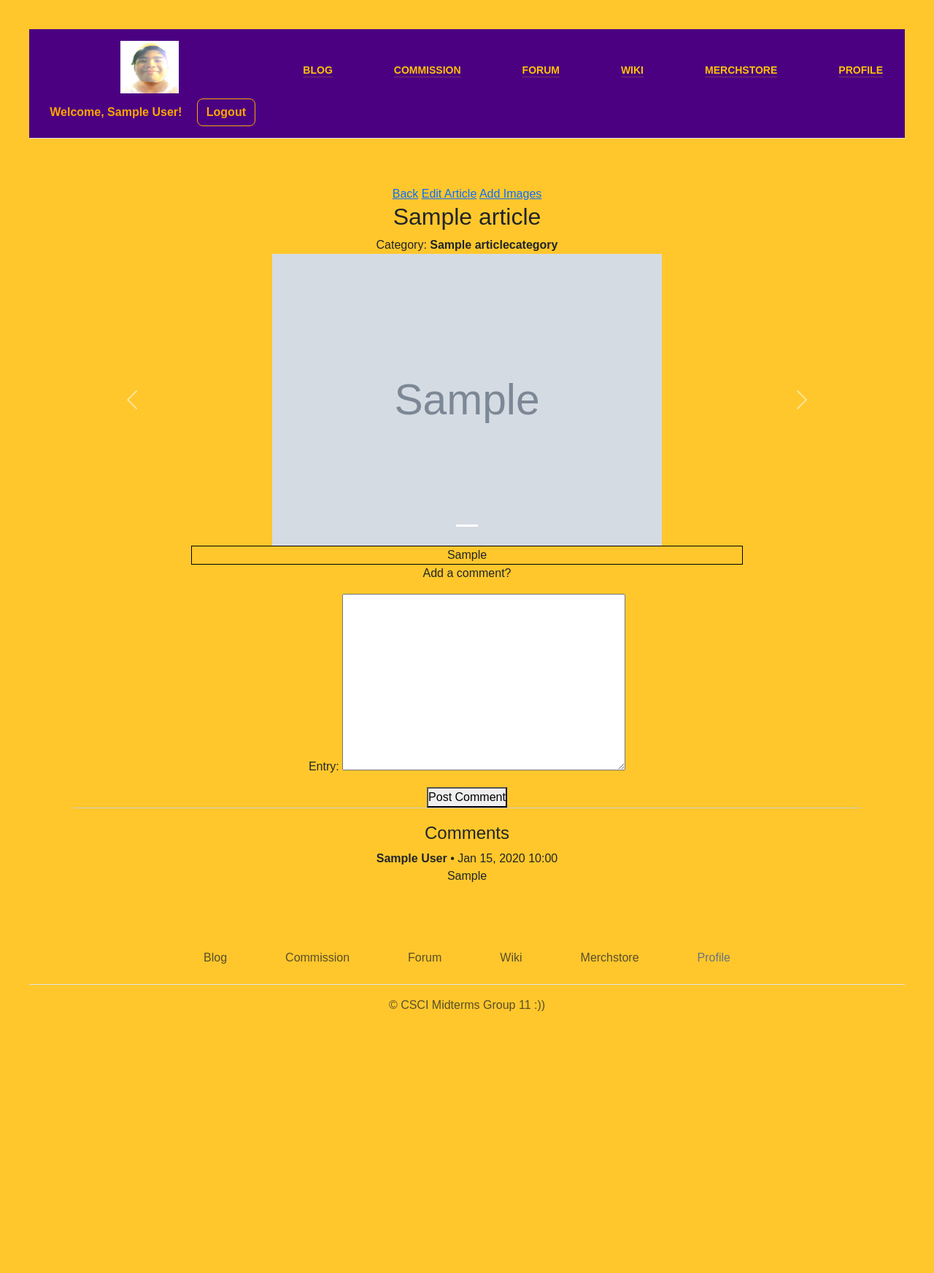
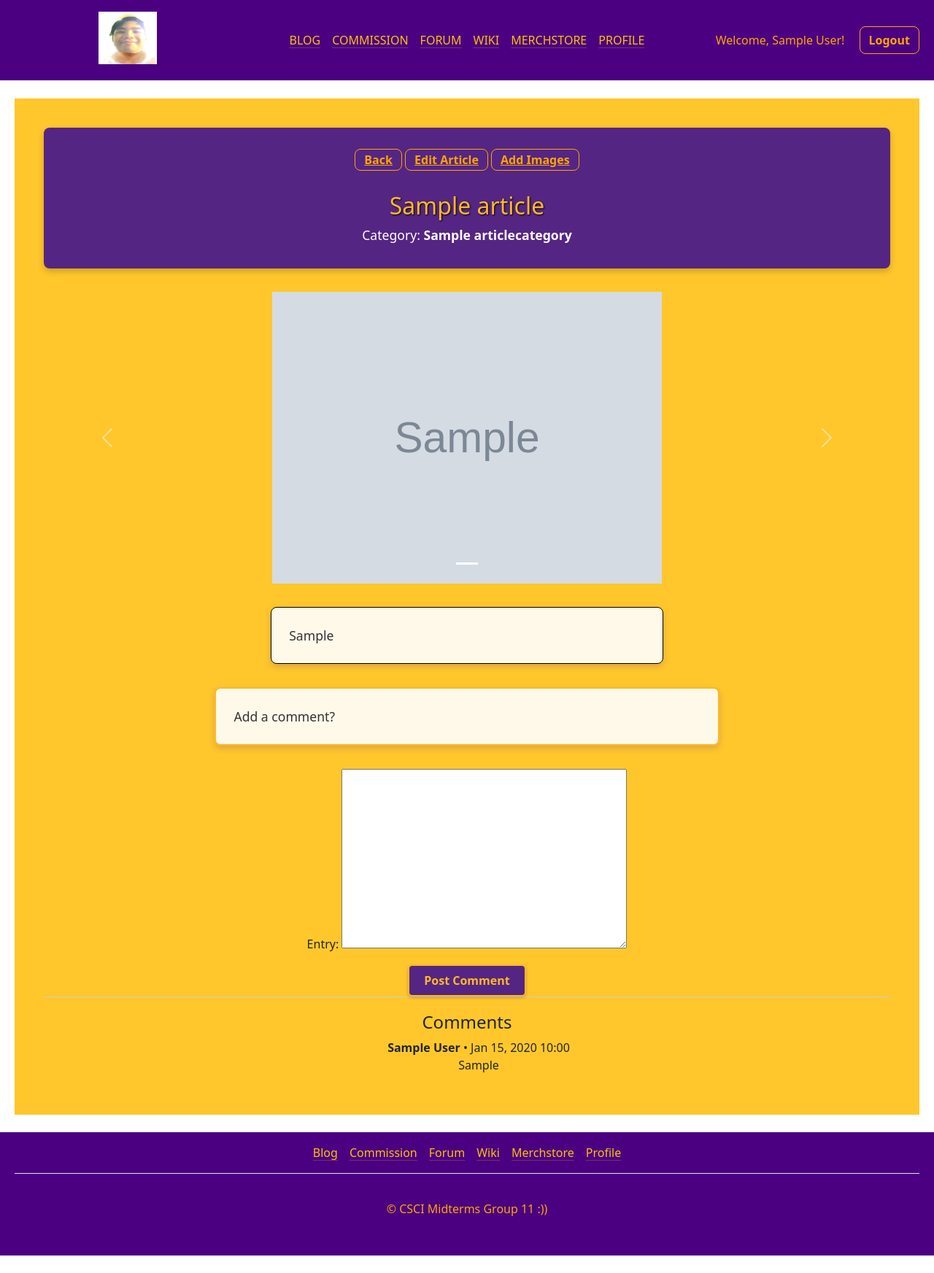
Before and after one commit to miksingsoju/hobbysite-CD-11, a Django app: page /wiki/article/1/ in a window 1280 px wide. Shown: the whole page at 73% size. Before the commit the page ends 1386 px from the top, so only its background shows below. Run offline with Django 5.2, Linux system fonts and the light colour scheme; a user stored in the database is signed in; tables that the repository leaves empty hold one stand-in row (values such as "Sample post"); grey boxes marked "Sample" are stand-in pictures.

Commit message:
added some sss tier styling after hours of hardwork

```diff
--- a/hobbysite/hobbysite/templates/base.html
+++ b/hobbysite/hobbysite/templates/base.html
@@ -21,11 +21,14 @@
 
         article {
             margin: 20px;
-            background-color: white;
             text-align: center;
             background-color: #FFC72C;
             padding: 40px;
             text-align: center;
+        }
+
+        article .article-header {
+            background-color: #552583 !important;
         }
 
         ul {
@@ -35,15 +38,15 @@
             display: flex;
         }
 
-        header {
-        background-color: #4B0082; /* deep purple */
+        header, footer, footer p{
+        background-color: #4B0082;
         color: orange;
         padding: 20px;
         text-align: center;
         position: relative;
 
         nav header {
-    background-color: #4B0082 !important;  /* Lakers purple */
+    background-color: #4B0082 !important;
     color: orange !important;
     }
 
@@ -59,7 +62,6 @@
         text-decoration: underline;
     }
 
-    /* Login/Logout buttons */
     .login-btn {
         background-color: transparent;
         border: 1px solid orange;
@@ -136,14 +138,14 @@
     </article>
     <footer class="py-3 my-4">
         <ul class="nav justify-content-center border-bottom pb-3 mb-3">
-        <li class="nav-item"><a href="/blog/articles" class="nav-link px-2 text-body-secondary">Blog</a></li>
-        <li class="nav-item"><a href="/commissions/list" class="nav-link px-2 text-body-secondary">Commission</a></li>
-        <li class="nav-item"><a href="/forum/threads" class="nav-link px-2 text-body-secondary">Forum</a></li>
-        <li class="nav-item"><a href="/wiki/articles" class="nav-link px-2 text-body-secondary">Wiki</a></li>
-        <li class="nav-item"><a href="/merchstore" class="nav-link px-2 text-body-secondary">Merchstore</a></li>
-        <li><a class="nav-link px-2 link-secondary" href="/profile">Profile</a></li>
+        <li class="nav-item"><a href="/blog/articles" class="nav-links px-2 link-warning link-offset-2 link-underline-opacity-25 link-underline-opacity-100-hover">Blog</a></li>
+        <li class="nav-item"><a href="/commissions/list" class="nav-links px-2 link-warning link-offset-2 link-underline-opacity-25 link-underline-opacity-100-hover">Commission</a></li>
+        <li class="nav-item"><a href="/forum/threads" class="nav-links px-2 link-warning link-offset-2 link-underline-opacity-25 link-underline-opacity-100-hover">Forum</a></li>
+        <li class="nav-item"><a href="/wiki/articles" class="nav-links px-2 link-warning link-offset-2 link-underline-opacity-25 link-underline-opacity-100-hover">Wiki</a></li>
+        <li class="nav-item"><a href="/merchstore" class="nav-links px-2 link-warning link-offset-2 link-underline-opacity-25 link-underline-opacity-100-hover">Merchstore</a></li>
+        <li class="nav-item"><a href="/profile" class="nav-links px-2 link-warning link-offset-2 link-underline-opacity-25 link-underline-opacity-100-hover">Profile</a></li>
         </ul>
-        <p class="text-center text-body-secondary">© CSCI Midterms Group 11 :))</p>
+        <p class="text-center">© CSCI Midterms Group 11 :))</p>
     </footer>
 </body>
 </html>
--- a/hobbysite/wiki/static/wiki/css/lakers.css
+++ b/hobbysite/wiki/static/wiki/css/lakers.css
@@ -47,140 +47,193 @@
     color: #FDB927; /* Gold text */
 }
 
-.title_bar {
-    text-align: center;
-    letter-spacing: 1.5px;
-    color: black;
-    border: 2px solid black;
-    padding: 8px;
-    margin-bottom: 5vh;
-
+/* Lakers color scheme */
+:root {
+    --lakers-purple: #552583;
+    --lakers-gold: #FDB927;
+    --lakers-black: #000000;
+    --lakers-white: #ffffff;
 }
 
-ul {
-    display: flex;
-    flex-wrap: wrap;
-    gap: 5vw;
-}
-
-* {
-  box-sizing: border-box;
-  margin: 0;
-  padding: 0;
-}
-
-/* Body */
-body {
-  font-family: Arial, sans-serif;
-  background-color: white;
-}
-
-/* Top Navigation Bar */
-header {
-  background-color: #4B0082; /* deep purple */
-  color: orange;
-  padding: 20px;
-  text-align: center;
-  position: relative;
-}
-
-header h1 {
-  font-size: 32px;
-  margin-bottom: 5px;
-}
-
-article {
-    background-color: #FFC72C;
-    padding: 40px;
-    text-align: center;
-}
-
-/* Main Section  btn btn-outline-primary */
+/* Main Section */
 main {
   background-color: #FFC72C;
   padding: 40px;
   text-align: center;
 }
 
-body {
-  background-color: #FFC72C;
-  padding: 40px;
-  text-align: center;
+
+body .lakers-container {
+    background-color: var(--lakers-white);
 }
 
-/* Welcome Title */
-main h2 {
-  font-size: 32px;
-  font-weight: bold;
-  margin-bottom: 30px;
-  color: black;
+/* Article header - more specific selector */
+body .article-header {
+    background-color: var(--lakers-purple);
+    color: var(--lakers-gold);
+    padding: 2rem;
+    border-radius: 8px;
+    margin-bottom: 2rem;
+    box-shadow: 0 4px 8px rgba(0, 0, 0, 0.2);
 }
 
-/* Hero section with image and text */
-.hero-section {
-  display: flex;
-  justify-content: center;
-  align-items: center;
-  margin-bottom: 40px;
-  gap: 20px;
+.article-title {
+    color: var(--lakers-gold) !important; /* Force gold color */
+    text-shadow: 1px 1px 2px rgba(0, 0, 0, 0.5);
 }
 
-.hero-section img {
-  max-width: 100%;
-  height: auto;
-  width: 400px;
+.article-category {
+    color: var(--lakers-white) !important; /* White for category text */
 }
 
-.hero-text {
-  max-width: 400px;
-  text-align: left;
-  font-size: 14px;
-  line-height: 1.6;
-  background-color: #f9c846;
-  padding: 10px;
+.article-content {
+    margin: 2rem auto;
+    max-width: 800px;
+    padding: 0 1rem;
 }
 
-nav header {
-    background-color: #4B0082 !important;  /* Lakers purple */
-    color: orange !important;
+.article-content p {
+    border: 2px solid var(--lakers-gold, #FDB927);
+    background-color: rgba(255, 255, 255, 0.9);
+    padding: 1.5rem;
+    margin: 1rem auto;
+    width: 90%;
+    border-radius: 8px;
+    box-shadow: 0 4px 8px rgba(85, 37, 131, 0.2);
+    line-height: 1.6;
+    font-size: 1.1rem;
+    color: #333;
+    text-align: left;
 }
 
-nav header a,
-nav header .nav-link {
-    color: orange !important;
-    font-weight: bold;
-    font-size: 14px;
+/* For better text readability */
+.article-content p strong {
+    color: var(--lakers-purple, #552583);
+    font-weight: 600;
 }
 
-nav header .nav-link:hover {
-    color: white !important;
-    text-decoration: underline;
+/* Make all selectors more specific */
+body .article-title {
+    color: var(--lakers-gold);
+    margin: 0 0 0.5rem 0;
+    font-size: 2rem;
+    text-shadow: 1px 1px 2px var(--lakers-black);
 }
 
-/* Login/Logout buttons */
-.login-btn {
+body .article-category {
+    color: var(--lakers-white);
+    font-size: 1.1rem;
+}
+
+.header-nav {
+    margin-bottom: 2rem;
+}
+
+/* Remove generic button styles - keep only .nav-btn */
+.nav-btn {
     background-color: transparent;
         border: 1px solid orange;
         color: orange;
-    padding: 6px 12px;
+        padding: 3px 12px;
         border-radius: 8px;
         font-weight: bold;
         transition: background-color 0.3s;
 }
 
-.login-btn:hover {
-    background-color: orange;
-    color: #4B0082;
+.nav-btn:hover {
+    background-color: var(--lakers-purple);
+    color: var(--lakers-gold);
+    border-color: var(--lakers-gold);
 }
 
-/* Welcome text spacing */
-.me-3 {
-    color: orange;
-    font-weight: bold;
+li {
+    list-style: none;
 }
 
-/* Optional: shrink spacing between nav items */
-nav .nav-links {
-    padding-left: 10px !important;
-    padding-right: 10px !important;
+.lakers-btn-purple {
+    background-color: var(--lakers-purple, #552583);
+    color: var(--lakers-gold, #FDB927);
+    border: 2px solid var(--lakers-gold, #FDB927);
+    padding: 0.5rem 1.25rem;
+    border-radius: 6px;
+    font-weight: bold;
+    text-decoration: none;
+    display: inline-block;
+    transition: all 0.3s ease;
+    text-align: center;
+    cursor: pointer;
+    box-shadow: 0 2px 4px rgba(0, 0, 0, 0.2);
 }
+
+.lakers-btn-purple:hover {
+    background-color: var(--lakers-gold, #FDB927);
+    color: var(--lakers-purple, #552583);
+    border-color: var(--lakers-purple, #552583);
+}
+
+/* Gold background with purple text button */
+.lakers-btn-gold {
+    background-color: var(--lakers-gold, #FDB927);
+    color: var(--lakers-purple, #552583);
+    border: 2px solid var(--lakers-purple, #552583);
+    padding: 0.5rem 1.25rem;
+    border-radius: 6px;
+    font-weight: bold;
+    text-decoration: none;
+    display: inline-block;
+    transition: all 0.3s ease;
+    text-align: center;
+    cursor: pointer;
+    box-shadow: 0 2px 4px rgba(0, 0, 0, 0.2);
+}
+
+.lakers-btn-gold:hover {
+    background-color: var(--lakers-purple, #552583);
+    color: var(--lakers-gold, #FDB927);
+    border-color: var(--lakers-gold, #FDB927);
+}
+
+.user-articles-section {
+    background-color: rgba(253, 185, 39, 0.1); /* Light gold background */
+    border-radius: 8px;
+    padding: 1.5rem;
+    margin: 2rem 0;
+    border: 4px solid white
+}
+
+.user-articles-section h3 {
+    color: var(--lakers-purple, #552583);
+    font-size: 1.5rem;
+    margin-bottom: 1rem;
+    padding-bottom: 0.5rem;
+    border-bottom: 4px solid var(--lakers-gold, #FDB927);
+}
+
+.user-articles-section ul {
+    list-style: none;
+    padding: 0;
+    margin: 0;
+}
+
+.user-articles-section li {
+    padding: 0.5rem 0;
+    border-bottom: 1px solid rgba(85, 37, 131, 0.1);
+}
+
+.user-articles-section li:last-child {
+    border-bottom: none;
+}
+
+.user-articles-section a {
+    color: var(--lakers-purple, #552583);
+    text-decoration: none;
+    font-weight: 500;
+    transition: color 0.2s ease;
+    display: block;
+    padding: 0.5rem;
+}
+
+.user-articles-section a:hover {
+    background-color: rgba(85, 37, 131, 0.1);
+    border-radius: 4px;
+}
--- a/hobbysite/wiki/templates/wiki/article_detail.html
+++ b/hobbysite/wiki/templates/wiki/article_detail.html
@@ -4,13 +4,20 @@
 
 {% block content %}
 <link rel="stylesheet" href="{% static 'wiki/css/lakers.css' %}">
-<div>
-    <a href="{% url 'wiki:article_index' %}">Back</a>
-    <a href="{% url 'wiki:edit_article' article.id %}">Edit Article</a>
-    <a href="{% url 'wiki:add_image' article.id %}">Add Images</a>
+<div class="article-header lakers-theme">
+    <div class="header-nav">
+        <a href="{% url 'wiki:article_index' %}" class="nav-btn">Back</a>
+        {% if user.profile == article.author %}
+        <a href="{% url 'wiki:edit_article' article.id %}" class="nav-btn">Edit Article</a>
+        {% endif %}
+        <a href="{% url 'wiki:add_image' article.id %}" class="nav-btn">Add Images</a>
     </div>
-<h2>{{ article.title}}</h2>
-<div>Category: <strong>{{article.category}}</strong></div>
+
+    <div class="article-title-container">
+        <h2 class="article-title">{{ article.title}}</h2>
+        <div class="article-category">Category: <strong>{{article.category}}</strong></div>
+    </div>
+</div>
 {% if images %}
         <div id="carouselIndicators" class="carousel slide">
             <div class="carousel-indicators">
@@ -41,24 +48,32 @@
         {% else %}
         <li> No images </li>
         {% endif %}
+<div class="article-content">
     <p style="border: 1px solid black; width: 70%; margin: 0 auto">
     {{article.entry}}
     </p>
+</div>
 <div>
     {% if user.is_authenticated %}
+    <div class="article-content">
         <p>Add a comment?</p>
+    </div>
         <form method="POST">
             {% csrf_token %}
             {{ form.as_p }}
-            <button type="submit">Post Comment</button>
+            <button type="submit" class="lakers-btn-purple">Post Comment</button>
         </form>
     {% endif %}
     <div style="border-top: 1px solid #ccc; padding: 10px 0;"></div>
     <h4>Comments</h4>
     {% if comments %}
         {% for comment in comments %}
+            <ul>
+                <li>
                     <strong>{{ comment.author }}</strong> • {{ comment.created_on|date:"M d, Y H:i" }}<br>
             {{ comment.entry }}
+                </li>
+            </ul>
         {% endfor %}
     {% else %}
         <p> No comments </p>
@@ -67,7 +82,7 @@
 </div>
 <div>
     {% if previous %}
-        <a href="{{ previous.get_absolute_url }}">
+        <a href="{{ previous.get_absolute_url }}" class="lakers-btn-purple">
             <svg xmlns="http://www.w3.org/2000/svg" width="16" height="16" fill="currentColor" class="bi bi-arrow-left" viewBox="0 0 16 16">
             <path fill-rule="evenodd" d="M15 8a.5.5 0 0 0-.5-.5H2.707l3.147-3.146a.5.5 0 1 0-.708-.708l-4 4a.5.5 0 0 0 0 .708l4 4a.5.5 0 0 0 .708-.708L2.707 8.5H14.5A.5.5 0 0 0 15 8"/>
             </svg>
@@ -75,7 +90,7 @@
     {% endif %}
     {% if next_article %}
         <span style="margin-left: 20px;"></span>
-        <a href="{{ next_article.get_absolute_url }}"> Next: {{ next_article.title }}
+        <a href="{{ next_article.get_absolute_url }}" class="lakers-btn-purple"> Next: {{ next_article.title }}
             <svg xmlns="http://www.w3.org/2000/svg" width="16" height="16" fill="currentColor" class="bi bi-arrow-right" viewBox="0 0 16 16">
             <path fill-rule="evenodd" d="M1 8a.5.5 0 0 1 .5-.5h11.793l-3.147-3.146a.5.5 0 0 1 .708-.708l4 4a.5.5 0 0 1 0 .708l-4 4a.5.5 0 0 1-.708-.708L13.293 8.5H1.5A.5.5 0 0 1 1 8"/>
             </svg>
--- a/hobbysite/wiki/templates/wiki/article_images.html
+++ b/hobbysite/wiki/templates/wiki/article_images.html
@@ -3,13 +3,14 @@
 {% block title %} Add Images to: {{ article.title}} {% endblock %}
 
 {% block content %}
+<link rel="stylesheet" href="{% static 'wiki/css/lakers.css' %}">
 <h2>Add Images to: {{ article.title}}</h2>
 
 <form method="POST" enctype="multipart/form-data">
     {% csrf_token %}
     {{ form.as_p }}
-    <button type="submit">Update</button>
+    <button type="submit" class="lakers-btn-purple">Update</button>
 </form>
 
-<a href="{% url 'wiki:article_detail' num=article.pk %}">Back to article</a>
+<a href="{% url 'wiki:article_detail' num=article.pk %}" class="lakers-btn-purple">Back to article</a>
 {% endblock %}
```
Also changed, not shown: hobbysite/wiki/templates/wiki/article_list.html (+9 -9 lines). Lines whose indentation alone changed are shown as unchanged.
